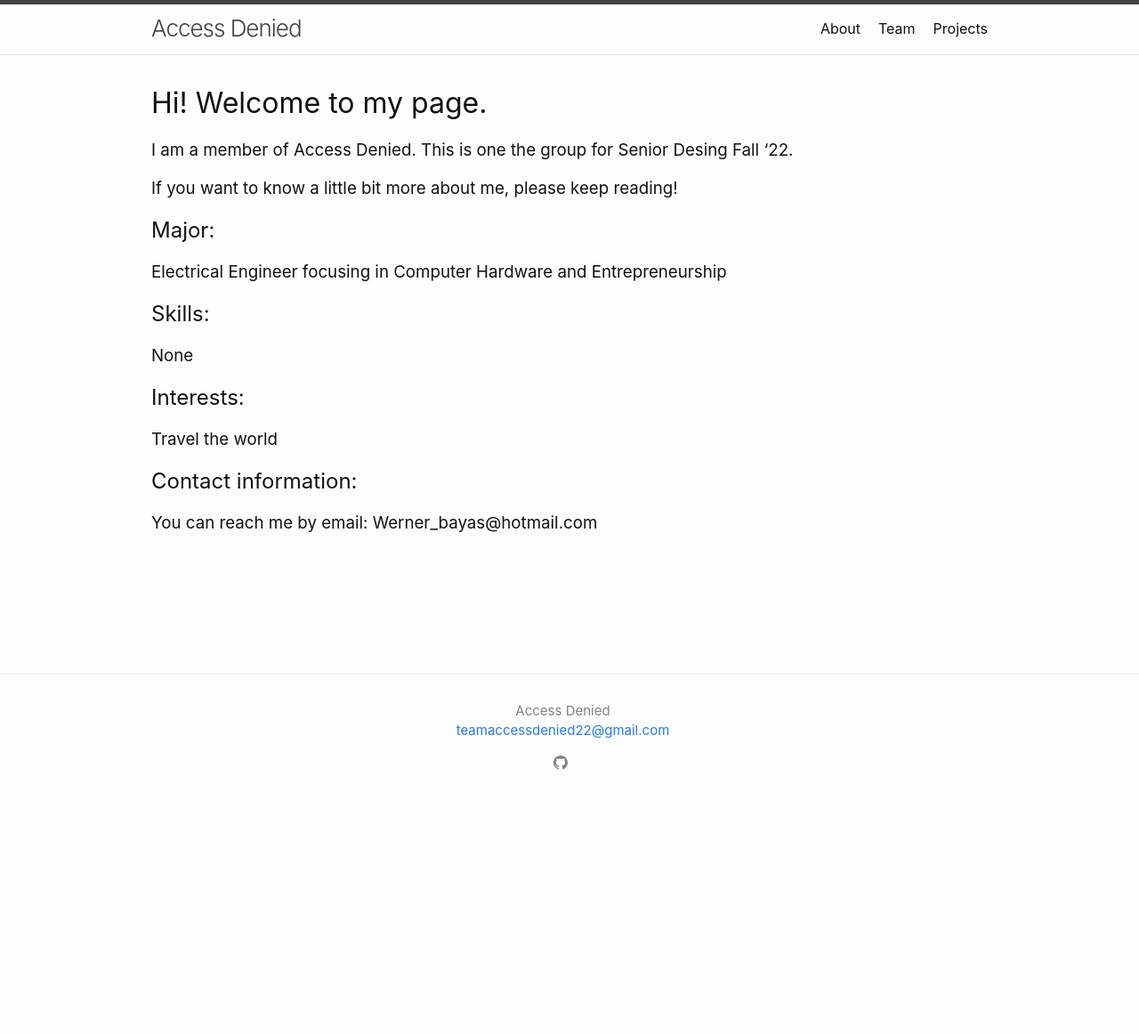
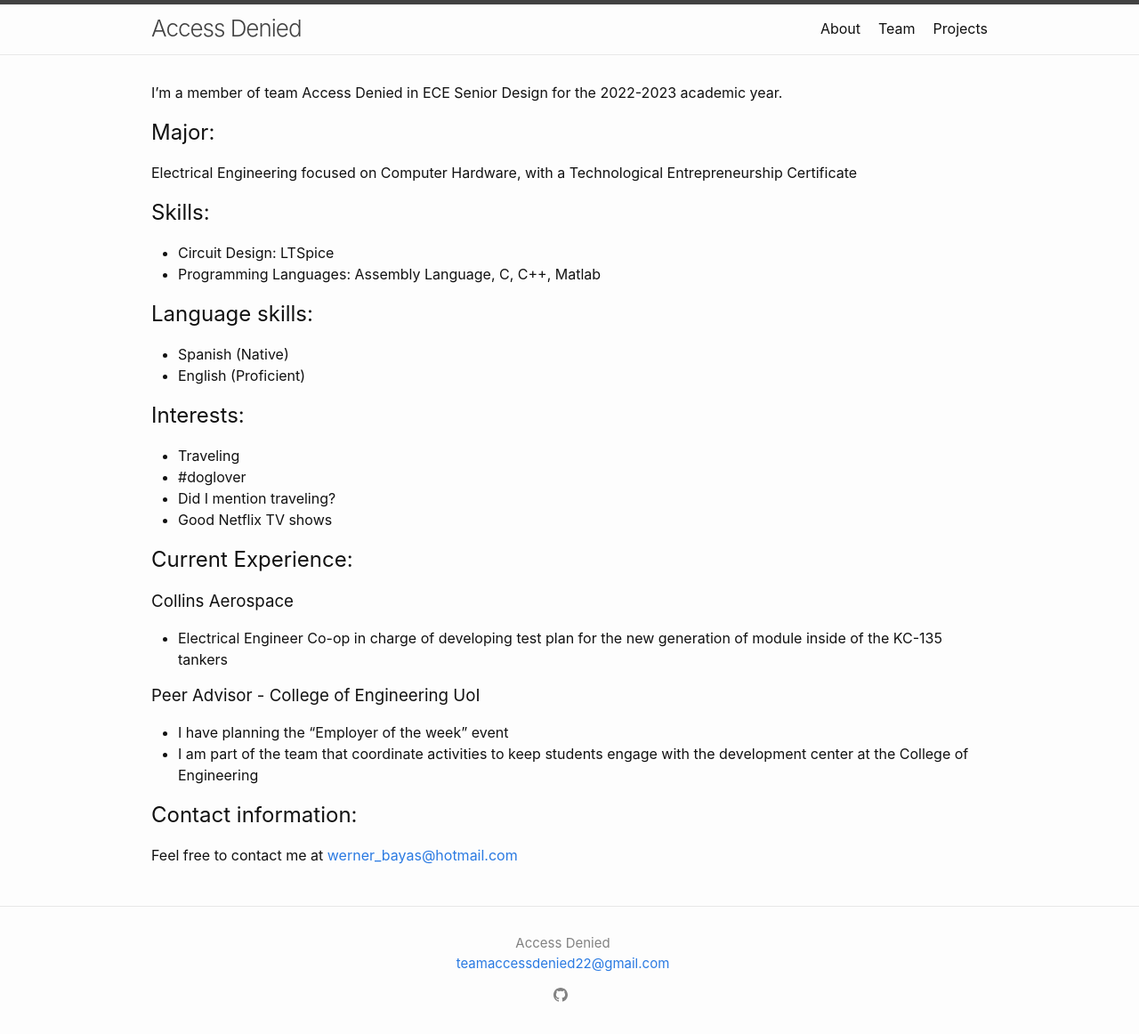
Before and after one commit to accessdenied22/accessdenied22.github.io, a Jekyll site: the page built from werner.markdown, in a window 1280 px wide. Shown: the whole page at 89% size. Built offline with Jekyll 4.4.1, drawn with Linux system fonts in a browser that asks for light colours; before the commit the page ends 900 px from its top, so only the background shows below that.

Commit message:
Changes to my page

```diff
--- a/werner.markdown
+++ b/werner.markdown
@@ -2,15 +2,41 @@
 layout: default
 title: Werner Bayas
 permalink: /werner/
+greeting: Hi! Welcome to my profile page!
 ---
-# Hi! Welcome to my page.
-### I am a member of Access Denied. This is one the group for Senior Desing Fall '22.
-### If you want to know a little bit more about me, please keep reading!
+
+I'm a member of team Access Denied in ECE Senior Design for the 2022-2023 academic year.
+
 ## Major:
-### Electrical Engineer focusing in Computer Hardware and Entrepreneurship
+
+Electrical Engineering focused on Computer Hardware, with a Technological Entrepreneurship Certificate
+
 ## Skills:
-### None
+- Circuit Design: LTSpice
+- Programming Languages: Assembly Language, C, C++, Matlab
+
+## Language skills:
+- Spanish (Native)
+- English (Proficient)
+
 ## Interests:
-### Travel the world
+- Traveling
+- #doglover
+- Did I mention traveling?
+- Good Netflix TV shows
+
+## Current Experience:
+
+### Collins Aerospace
+- Electrical Engineer Co-op in charge of developing test plan
+for the new generation of module inside of the KC-135 tankers
+
+### Peer Advisor - College of Engineering UoI
+- I have planning the "Employer of the week" event
+- I am part of the team that coordinate activities to keep students
+ engage with the development center at the College of Engineering
+
+
+
 ## Contact information:
-### You can reach me by email: Werner_bayas@hotmail.com
+Feel free to contact me at [werner_bayas@hotmail.com](mailto:werner_bayas@hotmail.com)
```
